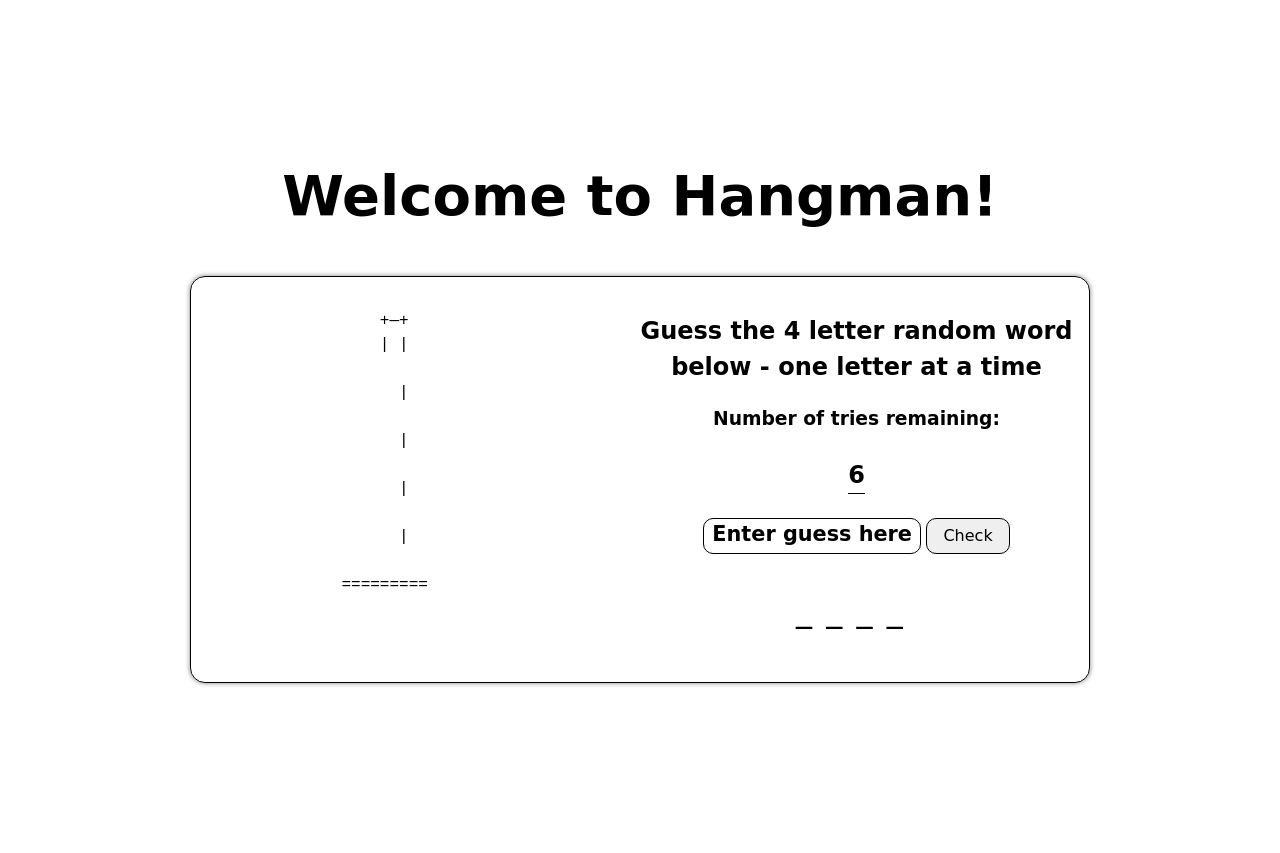
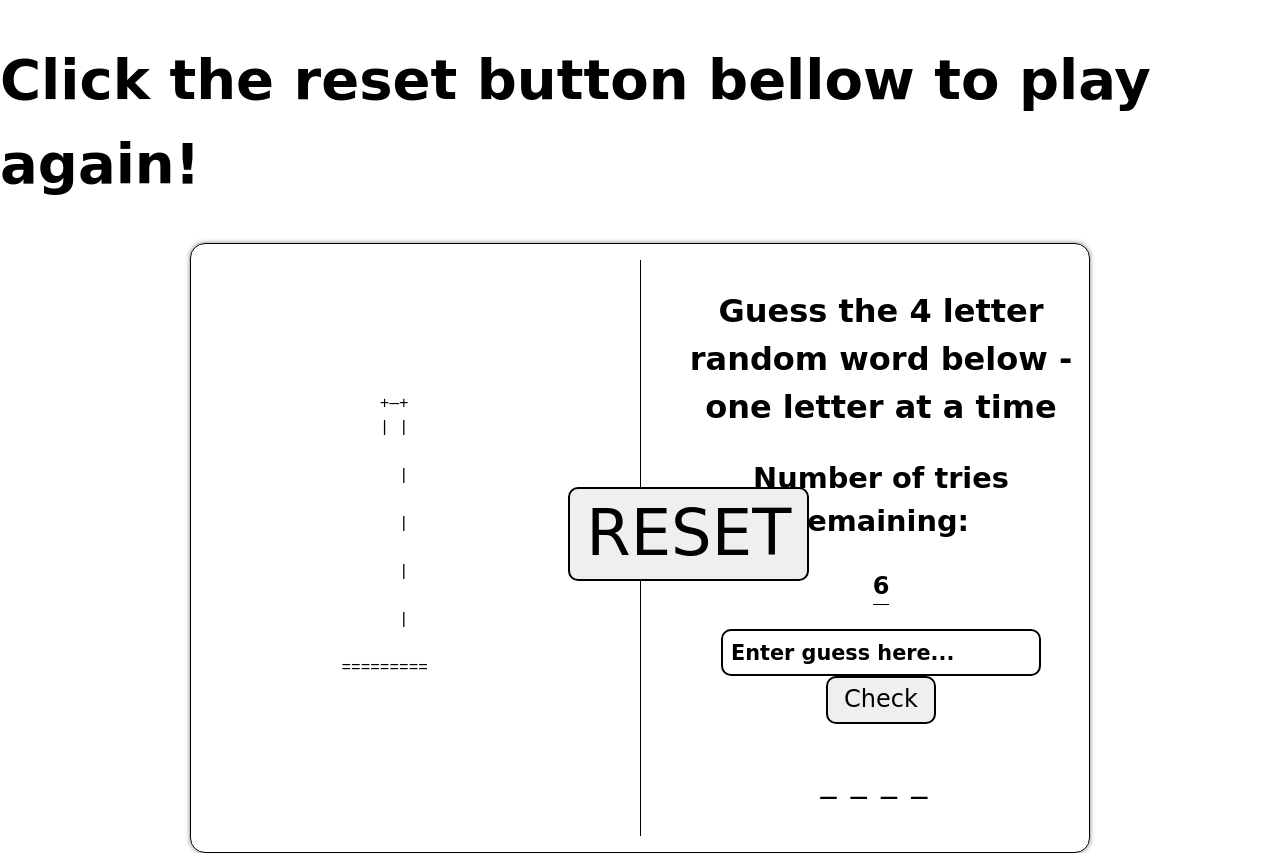
Before and after one commit to JJWallis/hangman-app, a plain HTML site: page index.html in a window 1280 px wide. Before the commit the page ends 800 px from the top, so only its background shows below. Drawn offline with Linux system fonts and the light colour scheme; a web font is replaced by a local one.

Commit message:
Styles + endgame function

```diff
--- a/data.js
+++ b/data.js
@@ -0,0 +1,92 @@
+const hangmanImages = {
+        num1:
+    `
+      +—+
+    |   |
+
+    O   |
+
+        |
+
+        |
+
+        |
+    ========= `,
+        num2:
+    `
+     +—+
+
+    |   |
+
+    O   |
+
+    |   |
+
+        |
+
+        |
+
+    =========`,
+        num3:
+    `
+     +—+
+
+    |   |
+
+    O   |
+
+    |   |
+
+        |
+
+        |
+
+    =========`,
+            num4:
+    `
+     +—+
+
+    |   |
+
+    O   |
+
+    /|  |
+
+        |
+
+        |
+
+    =========`,
+        num5:
+    `
+     +—+
+
+    |   |
+
+    O   |
+
+    /|  |
+
+    /   |
+
+        |
+
+    =========`,
+        num6:
+    `
+      +—+
+
+     |   |
+
+     O   |
+
+    /|   |
+
+    /|   |
+
+         |
+
+    =========`
+}
+
+export default hangmanImages
--- a/index.html
+++ b/index.html
@@ -4,17 +4,17 @@
     <meta charset="UTF-8">
     <meta http-equiv="X-UA-Compatible" content="IE=edge">
     <meta name="viewport" content="width=device-width, initial-scale=1.0">
+    <link rel="stylesheet" href="/normalise.css" type="text/css">
     <link rel="stylesheet" href="style.css" type="text/css">
-    <link rel="stylesheet" href="/normalise.css" type="text/css">
     <link rel="preconnect" href="https://fonts.googleapis.com">
-<link rel="preconnect" href="https://fonts.gstatic.com" crossorigin>
-<link href="https://fonts.googleapis.com/css2?family=Zen+Loop&display=swap" rel="stylesheet">
-    <script defer src="/script.js"></script>
+    <link rel="preconnect" href="https://fonts.gstatic.com" crossorigin>
+    <link href="https://fonts.googleapis.com/css2?family=Zen+Loop&display=swap" rel="stylesheet">
+    <script src="/script.js" type="module"></script>
     <title>Hangman</title>
 </head>
 <body>
-    <h1 class="title">Welcome to Hangman!</h1>
-    <div class="wrapper">
+    <h1 id="main-title" class="title">Welcome to Hangman!</h1>
+    <div id="container" class="wrapper">
         <div class="hangman-container wrapper-child">
             <pre id="hangman-img" class="hangman">
                   +—+
--- a/script.js
+++ b/script.js
@@ -0,0 +1,44 @@
+import hangmanImages from './data.js'
+const words = ['able','acid','aged','also','area','army','away','baby','band','bank']
+const wrapper = document.querySelector('#container')
+const title = document.querySelector('#main-title')
+const hangman = document.querySelector('#hangman-img')
+let triesRemaining = document.querySelector('#tries-remaining')
+const guess = document.querySelector('#usrs-input')
+const btnCheck = document.querySelector('#button-check')
+let wordToGuess = document.querySelector('#word-to-guess')
+let counter = 0
+let guessesLeft = 6
+let isPlaying = false
+
+
+const functions = {
+    element: (el, prop, val) => el[prop] = val
+}
+
+if (isPlaying) {
+
+} else {
+    endGame()
+}
+
+
+// ======================= END GAME ========================
+
+function btnReset () {
+    const btn = document.createElement('button')
+    functions.element(btn, 'type', 'button')
+    functions.element(btn, 'textContent', 'Reset')
+    functions.element(btn, 'className', 'reset')
+    return btn
+}
+
+function endGame () {
+    const btn = btnReset()
+    wrapper.append(btn)
+    functions.element(title, 'innerText', 'Click the reset button bellow to play again!')
+    wordToGuess = '____'
+    counter = 0
+    guessesLeft = 6
+    functions.element(triesRemaining, 'innerText', guessesLeft)
+}
--- a/style.css
+++ b/style.css
@@ -20,8 +20,11 @@ body {
 
 .wrapper {
   display: flex;
+  position: relative;
+  align-items: center;
   width: 90%;
   max-width: 900px;
+  min-height: 500px;
   padding: 1rem;
   border: 1px solid black;
   border-radius: 15px;
@@ -34,9 +37,16 @@ body {
 
 .words-container {
   text-align: center;
+  border-left: 1px solid;
+  padding-left: 3rem;
+}
+
+h2 {
+  font-size: 2rem;
 }
 
 h3 {
+  font-size: 1.8rem;
   margin: 0;
 }
 
@@ -48,14 +58,14 @@ h3 {
 }
 
 input {
-  border: 1px solid;
+  border: 2px solid;
   border-radius: 10px;
   padding: 0.5rem;
   outline: none;
+  font-size: 1.5rem;
 }
 
 input:hover {
-  border: 2px solid;
   outline: none;
 }
 
@@ -66,14 +76,13 @@ input::placeholder {
 }
 
 button {
-  border: 1px solid;
+  border: 2px solid;
   border-radius: 10px;
   padding: 0.5rem 1rem;
-  font-size: 1.3rem;
+  font-size: 1.5rem;
 }
 
 button:hover {
-  border: 2px solid;
   font-weight: bold;
 }
 
@@ -86,3 +95,15 @@ input:focus {
   font-size: 2rem;
   letter-spacing: 0.7ch;
 }
+
+/* =================
+      JS CLASSES
+================== */
+
+.reset {
+  position: absolute;
+  top: 40%;
+  left: 42%;
+  font-size: 4rem;
+  text-transform: uppercase;
+}
```
